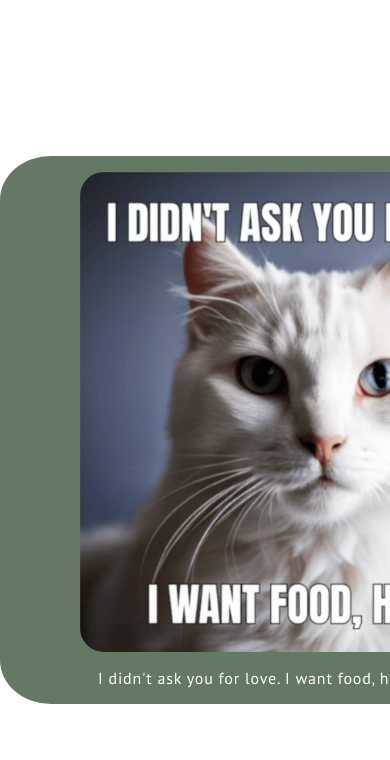
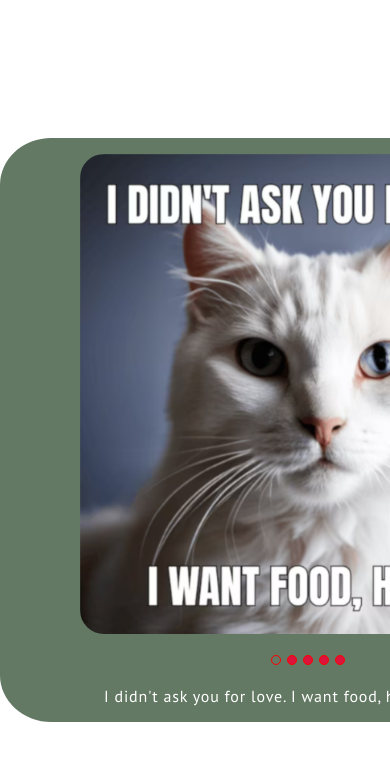
Before and after one commit to SashAwl/cssMemeSlider, a plain HTML site: page cssMemeSlider/index.html in a window 390 px wide. Shown: the top 760 px of the page. Drawn offline with Linux system fonts and the light colour scheme.

Commit message:
feat: add media-query styles Пт, сен 13, 2024 01:21:55

```diff
--- a/cssMemeSlider/style.css
+++ b/cssMemeSlider/style.css
@@ -156,3 +156,18 @@ input {
 #slide5:checked~.slider__bottom .text-line {
     transform: translateX(-120rem);
 }
+
+@media screen and (max-width: 767px) {
+    .slider__bottom {
+        flex-direction: column;
+    }
+
+    .controlls-label {
+        align-self: center;
+        order: 1;
+    }
+
+    .slider__text {
+        order: 2;
+    }
+}
```
